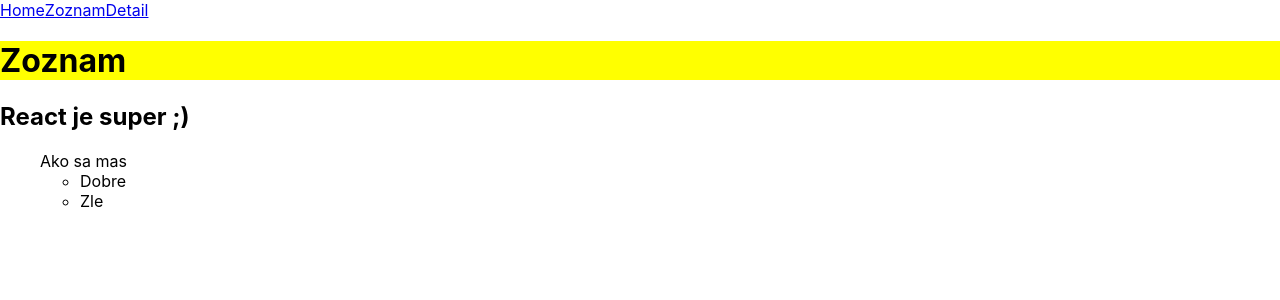
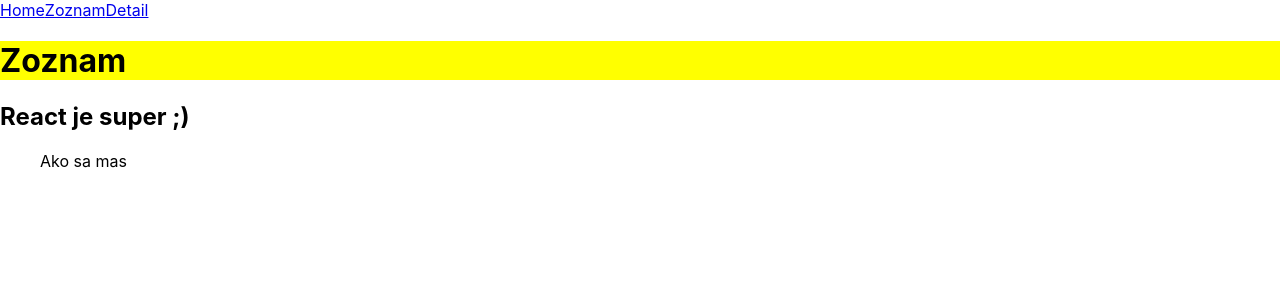
Before and after one commit to AnimaculaInfusoria/React, a React (Create React App) app: page /list in a window 1280 px wide. Shown: the top 300 px of the page. Built offline with nearby package versions, Linux system fonts and the light colour scheme.

Commit message:
remove choices from Q list

```diff
--- a/src/components/QuestionList.jsx
+++ b/src/components/QuestionList.jsx
@@ -8,11 +8,6 @@ const QuestionListItem = ({ item }) => {
   return (
     <>
       <li style={{ listStyle: "none" }}>{item.question_text}</li>
-      <ul>
-        {item.choices.map((choice) => {
-          return <li>{choice.text}</li>;
-        })}
-      </ul>
     </>
   );
 };
```
